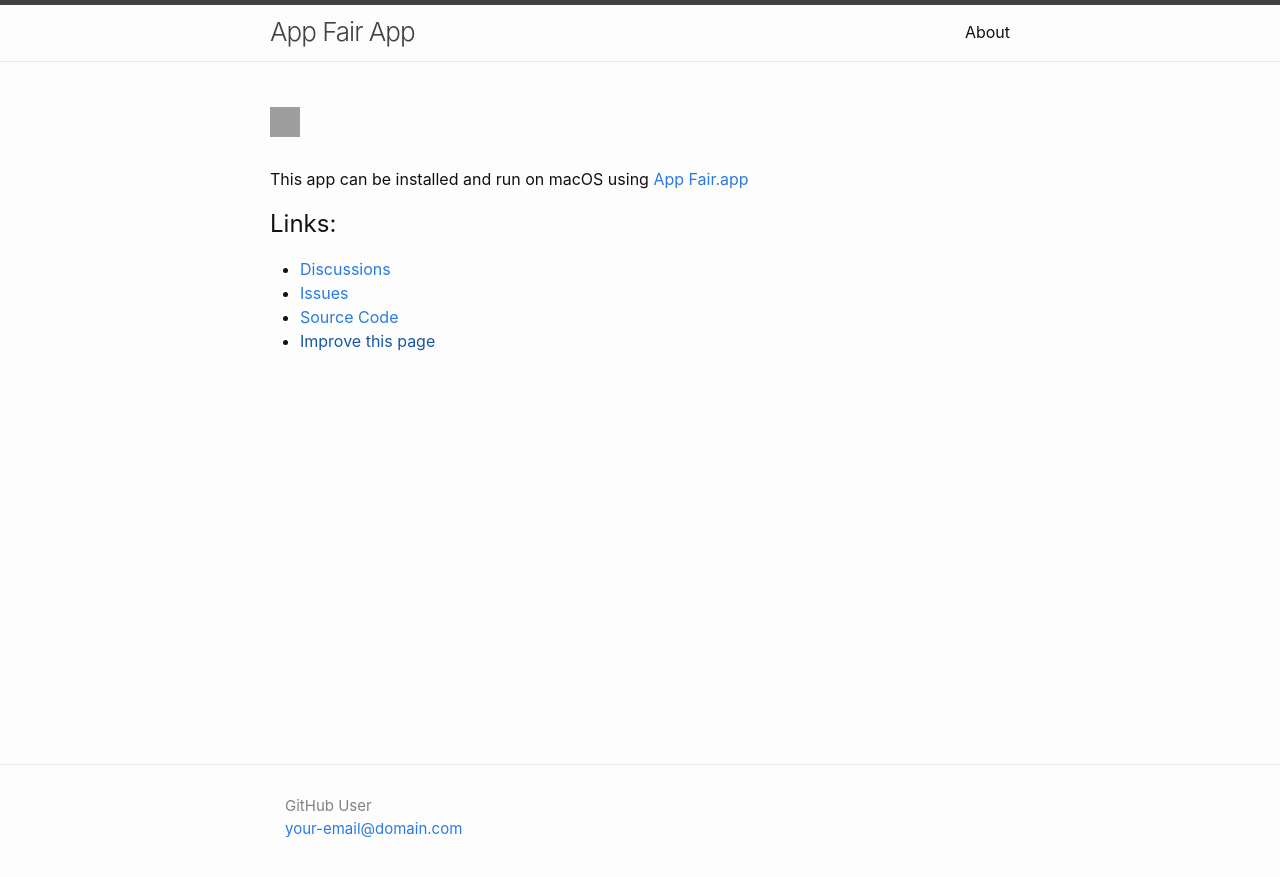
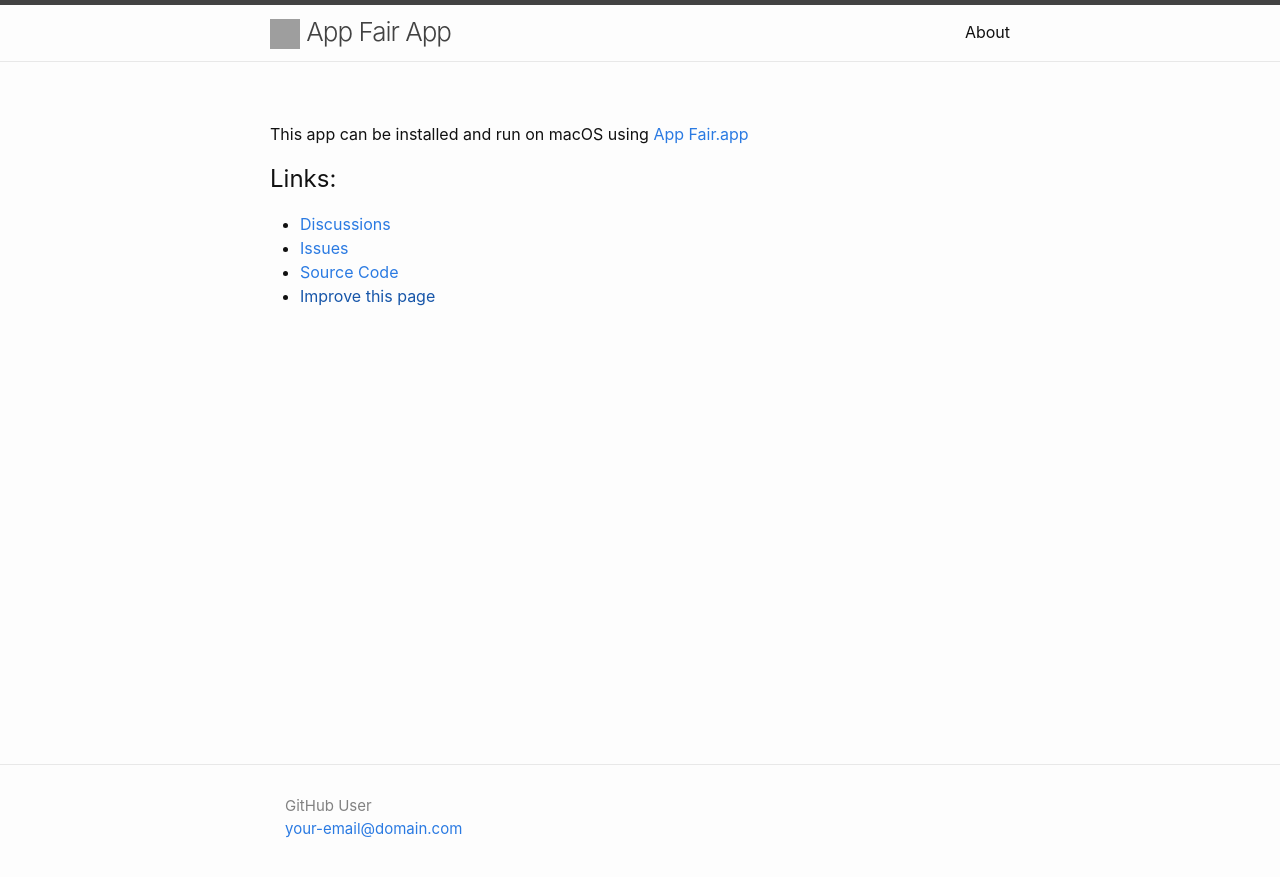
Before and after one commit to appfair/fairapp-theme, a Jekyll site: the page built from index.md, in a window 1280 px wide. Shown: the top 877 px of the page. Built offline with Jekyll 4.4.1, drawn with Linux system fonts in a browser that asks for light colours; grey boxes are pictures that could not be loaded.

Commit message:
chore: checkpoint

```diff
--- a/_includes/header.html
+++ b/_includes/header.html
@@ -15,7 +15,12 @@
     {% assign apptoken = appname | slugify %}
     {% assign apptitle = appname | replace: "-", " " %}
 
-    <a class="site-title" rel="author" href="{{ "/" | relative_url }}">{{ apptitle | default:site.title | escape }}</a>
+    <a class="site-title" rel="author" href="{{ "/" | relative_url }}">
+        {% if page.showicon != false %}
+        <img width="30" height="30" src="{{ appurl }}/releases/latest/download/{{ appname }}.png" />
+        {% endif %}
+        {{ apptitle | default:site.title | escape }}</a>
+
 
     {%- if titles_size > 0 -%}
       <nav class="site-nav">
--- a/_layouts/fairapp.html
+++ b/_layouts/fairapp.html
@@ -12,12 +12,6 @@ layout: default
 
 {% assign apptoken = appname | slugify %}
 {% assign apptitle = appname | replace: "-", " " %}
-
-{% if page.showicon != false %}
-<p>
-<h4><img width="30" height="30" src="{{ appurl }}/releases/latest/download/{{ appname }}.png" /> {{ apptitle }}</h4>
-</p>
-{% endif %}
 
 <div class="post-content">
     {{ content }}
```
